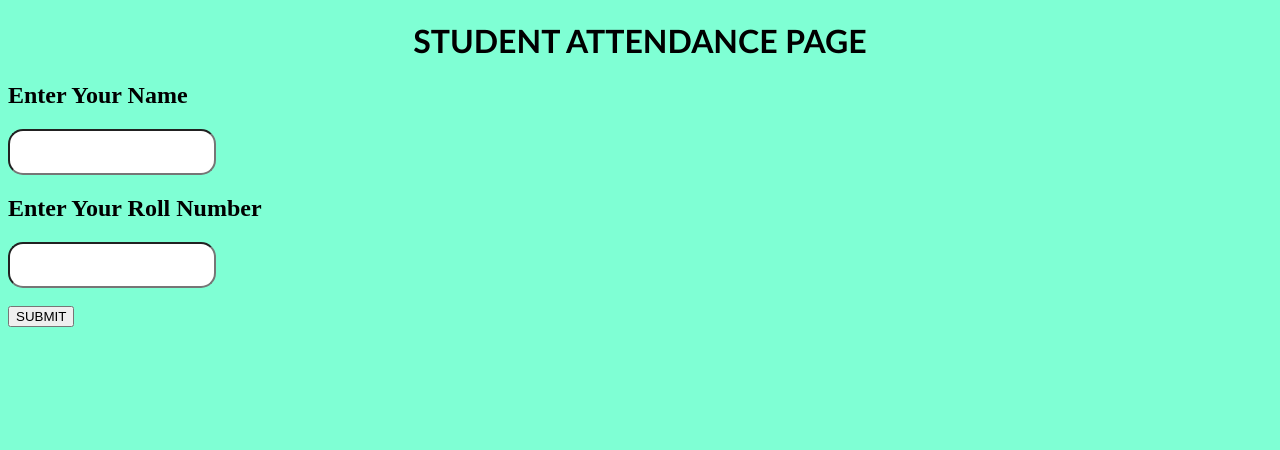
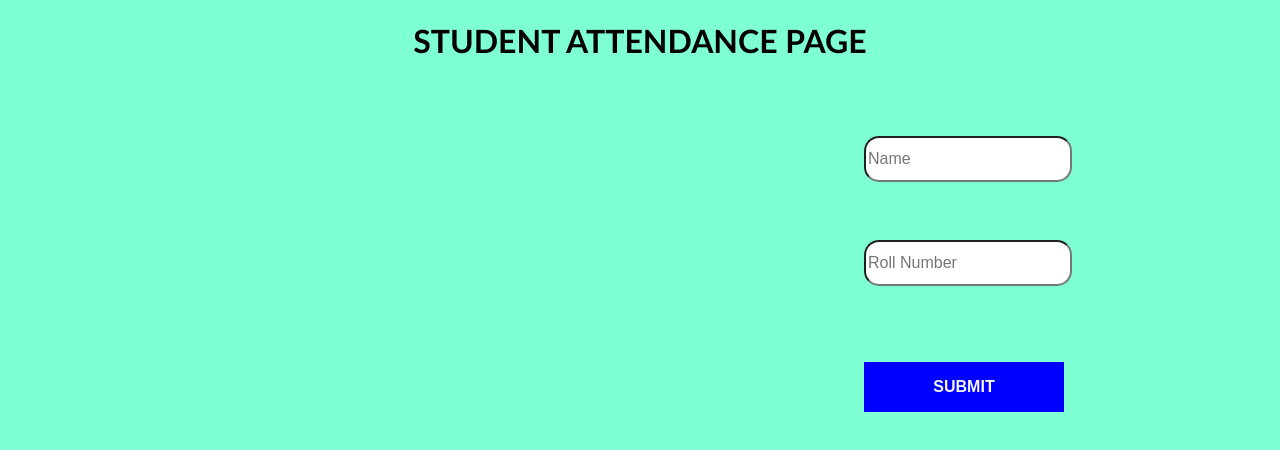
Before and after one commit to rakshverma/my-website, a plain HTML site: page index.html in a window 1280 px wide. Drawn offline with Linux system fonts and the light colour scheme.

Commit message:
Update index.html

```diff
--- a/index.html
+++ b/index.html
@@ -12,15 +12,16 @@
         <header>
             <h1>STUDENT ATTENDANCE PAGE</h1>
         </header>
-    <form onsubmit="attendance();return false">
-        <h2>Enter Your Name </h2>
-        <input type="text" id="name" name="name">
-        <h2>Enter Your Roll Number </h2>
-        <input autocomplete="off" type="text" id="Roll" name="name">
         <br>
         <br>
-
-        <input value="SUBMIT" type="SUBMIT" id="submit">
-    </form>
+        <br>
+        <div id="mypage">
+        <input type="text" id="name" name="name" placeholder="Name">
+        <br>
+        <input autocomplete="off" type="text" id="Roll" name="name" placeholder="Roll Number">
+        <br>
+        <br>
+        <button onclick="attendance()">SUBMIT</button>
+    </div>
     </body>
 </html>
```
